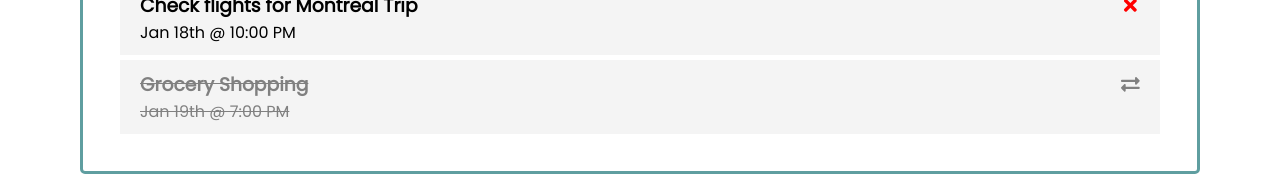
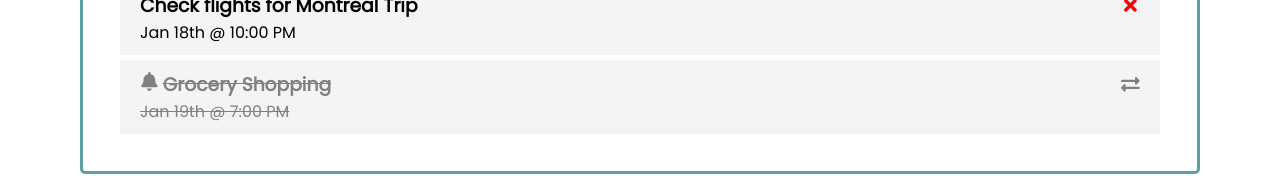
Before and after one commit to adityajoshigit/task-tracker, a React (Create React App) app: page / in a window 1280 px wide. Both pictures are taken after a click on the icon 1130 px from the left and 180 px from the top of the page. Shown: the part 333-509 px from the top of the page. Built offline with nearby package versions, Linux system fonts and the light colour scheme.

Commit message:
reminder icon toggling UI perspective done

```diff
--- a/src/components/Task.js
+++ b/src/components/Task.js
@@ -1,20 +1,40 @@
 import React from 'react';
-import { FaTimes } from 'react-icons/fa';
-import { FaExchangeAlt } from 'react-icons/fa';
+import { FaTimes, FaExchangeAlt, FaBell, FaBellSlash } from 'react-icons/fa';
+import { useState } from 'react';
+
 const Task = ({
     task,
     onDelete,
-    onUndelete
+    onUndelete,
+    onSetReminder,
+    onResetReminder
 }) => {
 
-    const taskCss = {
+
+    const [reminderDisplay, setReminderDisplay] = useState(
+        ['none']
+    );
+
+    let taskCss = {
         deletedTask: {
             textDecoration: 'line-through',
             color: 'grey'
         }
     };
 
-    const showIcon = () => {
+    const reminderIcon = () => {
+        return (
+            <span className='reminder-icon' style={ {display: reminderDisplay} }>
+                {
+                    task.reminder
+                    ? <FaBellSlash  onClick={onResetReminder} />
+                    : <FaBell onClick={onSetReminder} />
+                }
+            </span>
+        );
+    };
+
+    const showDeleteIcon = () => {
         return (
             task.isDeleted
             ? <FaExchangeAlt
@@ -34,16 +54,29 @@ const Task = ({
         );
     };
 
+    const toggleReminderBtn = (boolVal) => {
+        console.log('boolval = ' + boolVal);
+        const val = boolVal ? 'block' : 'none';
+        setReminderDisplay(val);
+    };
+
     const getTaskDetails = () => {
         let taskData = <></>;
         if (task) {
             taskData = (
                 <div className={getTaskClassName()}>
+
                     <h3
+                        onMouseEnter={ () => toggleReminderBtn(true) }
+                        onMouseLeave={ () => toggleReminderBtn(false) }
+                        className='task-desc'
                         style={ task.isDeleted ? taskCss.deletedTask : {} }
                     >
-                        {task.desc}
-                        {showIcon()}
+                        <span style={{ display: 'inline-flex' }}>
+                            {reminderIcon()}
+                            {task.desc}
+                        </span>
+                        {showDeleteIcon()}
                     </h3>
                     <p
                         style={ task.isDeleted ? taskCss.deletedTask : {} }
--- a/src/index.css
+++ b/src/index.css
@@ -110,3 +110,7 @@ footer {
   margin-top: 30px;
   text-align: center;
 }
+
+.reminder-icon {
+  margin-right: 0.25rem;
+}
```
